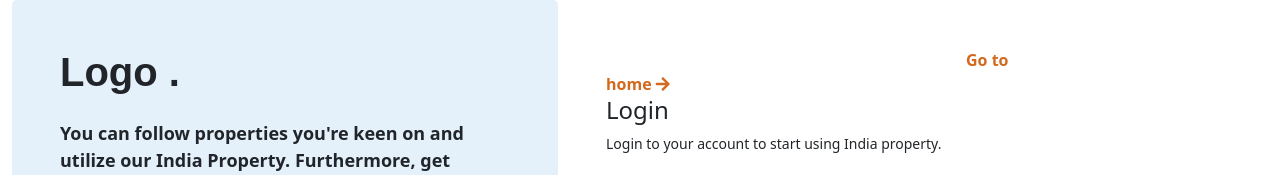
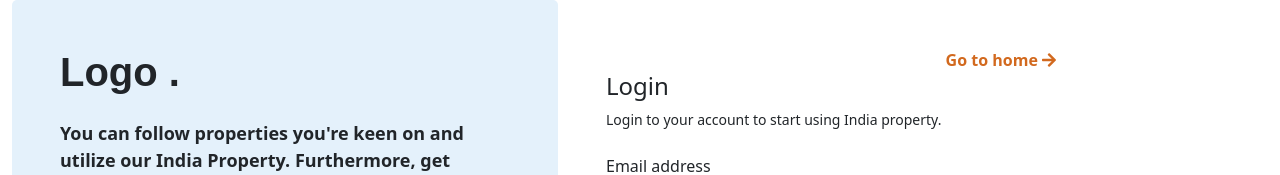
Before and after one commit to xakash00/FirstFloorHtmlPage, a plain HTML site: page index.html in a window 1280 px wide. Shown: the top 175 px of the page. Drawn offline with nearby package versions, Linux system fonts and the light colour scheme.

Commit message:
made some changes

```diff
--- a/index.css
+++ b/index.css
@@ -31,7 +31,6 @@
 .login_header {
   text-decoration: none;
   font-weight: 600;
-    margin-left: 80%;
   color: #d2691e;
 }
 
@@ -49,17 +48,15 @@
   text-decoration: none;
   font-weight: 600;
 }
-  .footer_form{
-      background-color: #808080a1!important ;
+.footer_form {
+  background-color: #808080a1 !important ;
 }
-  .btn-outline-primary{
-      padding:20%;
+.btn-outline-primary {
   background-color: #28d;
 }
 .copyright_text {
   color: #808080;
 }
-
 
 /*font-awesome icon*/
 .fa-image {
--- a/index.html
+++ b/index.html
@@ -30,8 +30,8 @@
 
 
                 <div class="col p-5 login_section">
-                    <a class="login_header">Go to home <span><i class="fas fa-arrow-right"></i></span></a>
-                    <h4>Login</h4>
+                    <a class="login_header float-end">Go to home <span><i class="fas fa-arrow-right"></i></span></a>
+                    <h4 class="mt-4">Login</h4>
                     <p class="form_msg mb-4">Login to your account to start using India property.</p>
 
                     <!-- loginPasswordForm  -->
```
Lines whose indentation alone changed are shown as unchanged.
